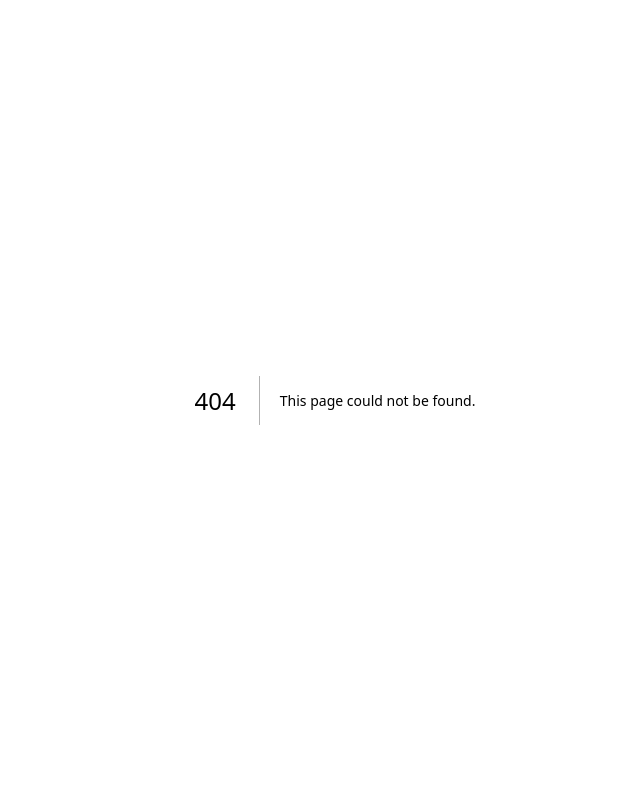
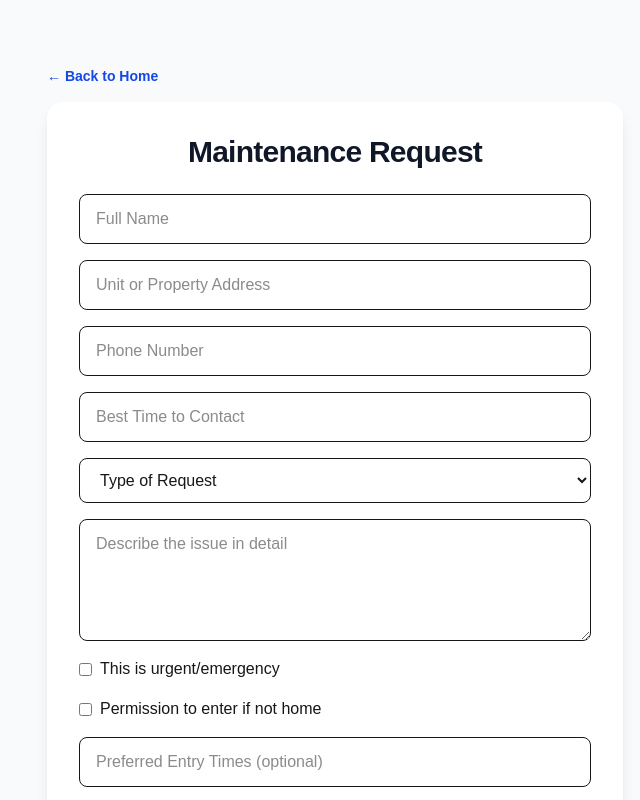
Before and after one commit to jdoerr13/dcd-properties, a Next.js app: page /maintenance in a window 1280 px wide. Before the commit this address had no page. Shown: the top 800 px of the page, without its empty margins (305-945 px from the left). Built offline with nearby package versions, Linux system fonts and the light colour scheme.

Commit message:
temporary forms Updated

```diff
--- /dev/null
+++ b/src/app/login/page.tsx
@@ -0,0 +1,46 @@
+"use client";
+import Link from "next/link";
+
+export default function LoginPage() {
+  return (
+    <section className="min-h-screen flex items-center justify-center bg-gray-50">
+      <div className="w-full max-w-md">
+        {/* Back Button */}
+        <Link
+          href="/"
+          className="inline-block mb-4 text-blue-700 hover:underline text-sm font-semibold"
+        >
+          ← Back to Home
+        </Link>
+        <div className="bg-white p-10 rounded-2xl shadow-xl">
+          <h1 className="text-3xl font-extrabold mb-6 text-center text-gray-900">
+            Tenant / Owner Login
+          </h1>
+          <form className="space-y-6">
+            <input
+              type="email"
+              placeholder="Email Address"
+              className="border border-gray-300 rounded-lg px-4 py-3 w-full bg-white focus:border-blue-400 focus:ring-2 focus:ring-blue-200 outline-none transition"
+              required
+            />
+            <input
+              type="password"
+              placeholder="Password"
+              className="border border-gray-300 rounded-lg px-4 py-3 w-full bg-white focus:border-blue-400 focus:ring-2 focus:ring-blue-200 outline-none transition"
+              required
+            />
+            <button
+              type="submit"
+              className="bg-blue-600 text-white w-full px-4 py-3 rounded-xl font-semibold text-lg shadow-lg hover:bg-blue-700 transition"
+            >
+              Log In
+            </button>
+          </form>
+          <p className="text-center mt-6 text-gray-600 text-sm">
+            <a href="#" className="text-blue-600 hover:underline">Forgot password?</a>
+          </p>
+        </div>
+      </div>
+    </section>
+  );
+}
--- /dev/null
+++ b/src/app/maintenance/page.tsx
@@ -0,0 +1,87 @@
+"use client";
+import { useState } from "react";
+import Link from "next/link";
+
+
+export default function MaintenanceRequest() {
+  const [submitted, setSubmitted] = useState(false);
+
+  // This handles submission and only sets submitted if the fetch is ok
+  async function handleSubmit(e) {
+    e.preventDefault();
+    const formData = new FormData(e.target);
+    const response = await fetch(e.target.action, {
+      method: "POST",
+      body: formData,
+      headers: { Accept: "application/json" }
+    });
+    if (response.ok) {
+      setSubmitted(true);
+    } else {
+      alert("Something went wrong. Please try again.");
+    }
+  }
+
+     return (
+    <section className="py-16 bg-gray-50 min-h-screen flex items-center">
+      <div className="max-w-xl mx-auto w-full">
+        {/* Back Button */}
+        <Link
+          href="/"
+          className="inline-block mb-4 text-blue-700 hover:underline text-sm font-semibold"
+        >
+          ← Back to Home
+        </Link>
+        <div className="p-8 bg-white rounded-2xl shadow-lg">
+          <h2 className="text-3xl font-extrabold text-center mb-6 text-gray-900 tracking-tight">
+            Maintenance Request
+          </h2>
+          {submitted ? (
+            <div className="text-green-600 text-center font-semibold text-lg">
+              Thank you! Your request has been submitted.
+            </div>
+          ) : (
+            <form
+              action="https://formspree.io/f/your-maintenance-form-id"
+              method="POST"
+              onSubmit={handleSubmit}
+              className="grid gap-4"
+              encType="multipart/form-data"
+            >
+              <input name="tenant_name" type="text" placeholder="Full Name" required className="border rounded-lg px-4 py-3 w-full" />
+              <input name="address" type="text" placeholder="Unit or Property Address" required className="border rounded-lg px-4 py-3 w-full" />
+              <input name="phone" type="tel" placeholder="Phone Number" required className="border rounded-lg px-4 py-3 w-full" />
+              <input name="contact_time" type="text" placeholder="Best Time to Contact" className="border rounded-lg px-4 py-3 w-full" />
+              <select name="request_type" required className="border rounded-lg px-4 py-3 w-full">
+                <option value="">Type of Request</option>
+                <option value="Plumbing">Plumbing</option>
+                <option value="Electrical">Electrical</option>
+                <option value="HVAC">HVAC</option>
+                <option value="Appliance">Appliance</option>
+                <option value="Pest">Pest</option>
+                <option value="Other">Other</option>
+              </select>
+              <textarea name="description" placeholder="Describe the issue in detail" required rows={4} className="border rounded-lg px-4 py-3 w-full" />
+              <label className="inline-flex items-center">
+                <input type="checkbox" name="emergency" value="Yes" className="mr-2" />
+                This is urgent/emergency
+              </label>
+              <label className="inline-flex items-center">
+                <input type="checkbox" name="permission_to_enter" value="Yes" className="mr-2" />
+                Permission to enter if not home
+              </label>
+              <input name="preferred_entry_time" type="text" placeholder="Preferred Entry Times (optional)" className="border rounded-lg px-4 py-3 w-full" />
+              <div>
+                <label className="block mb-1 font-medium text-gray-700">Upload Photo (optional):</label>
+                <input name="photo" type="file" accept="image/*" className="w-full" />
+              </div>
+              <button type="submit" className="bg-blue-600 text-white px-8 py-3 rounded-xl hover:bg-blue-700 transition font-semibold shadow-md">
+                Submit Request
+              </button>
+            </form>
+          )}
+        </div>
+      </div>
+    </section>
+  );
+}
--- a/src/app/page.tsx
+++ b/src/app/page.tsx
@@ -90,16 +90,17 @@ export default function Home() {
 
           {/* Center: Nav Links (desktop only) */}
           <div className="hidden md:flex justify-center space-x-10 text-white font-semibold uppercase tracking-widest text-base drop-shadow-md">
-            <a href="#services" className="hover:text-blue-300 transition">Services</a>
+          <a href="/maintenance" className="hover:text-blue-300 transition whitespace-nowrap">Maintenance Request</a>
             <a href="#listings" className="hover:text-blue-300 transition whitespace-nowrap">Rental Properties</a>
             <a href="#contact" className="hover:text-blue-300 transition">Contact</a>
-            <a href="#" className="hover:text-blue-300 transition whitespace-nowrap">Tenant / Owner Login</a>
+            <a href="/login" className="hover:text-blue-300 transition whitespace-nowrap">Tenant / Owner Login</a>
+
           </div>
 
           {/* Right: Contact link (desktop only) */}
           <div className="hidden md:flex justify-end">
-            <a href="tel:3046147020" className="text-lg font-bold text-white hover:text-blue-300 transition drop-shadow-md">
-              Call: 304-614-7020
+            <a href="tel:3046147029" className="text-lg font-bold text-white hover:text-blue-300 transition drop-shadow-md">
+              Call: 304-614-7029
             </a>
           </div>
 
@@ -118,11 +119,14 @@ export default function Home() {
         {/* MOBILE MENU OVERLAY */}
         {mobileNavOpen && (
           <div className="fixed inset-0 bg-black/90 z-50 flex flex-col items-center justify-center space-y-8 text-white text-xl font-semibold uppercase tracking-widest transition-all">
-            <a href="#services" onClick={() => setMobileNavOpen(false)} className="hover:text-blue-300 transition">Services</a>
+          <a href="/maintenance" onClick={() => setMobileNavOpen(false)} className="hover:text-blue-300 transition"> Maintenance Request</a>
             <a href="#listings" onClick={() => setMobileNavOpen(false)} className="hover:text-blue-300 transition whitespace-nowrap">Rental Properties</a>
             <a href="#contact" onClick={() => setMobileNavOpen(false)} className="hover:text-blue-300 transition">Contact</a>
-            <a href="#" onClick={() => setMobileNavOpen(false)} className="hover:text-blue-300 transition whitespace-nowrap">Tenant / Owner Login</a>
-            <a href="tel:3046147020" onClick={() => setMobileNavOpen(false)} className="text-lg font-bold hover:text-blue-300 transition">Call: 304-614-7020</a>
+            <a href="/login" onClick={() => setMobileNavOpen(false)} className="hover:text-blue-300 transition whitespace-nowrap">
+                Tenant / Owner Login
+                      </a>
+
+            <a href="tel:3046147029" onClick={() => setMobileNavOpen(false)} className="text-lg font-bold hover:text-blue-300 transition">Call: 304-614-7029</a>
           </div>
         )}
 
@@ -273,18 +277,18 @@ export default function Home() {
               <strong>Address:</strong> 100 Westridge Drive, Elkins, WV 26241
             </span>
             <span>
-              <strong>Phone:</strong> <a href="tel:3046147020" className="underline hover:text-blue-300">304-614-7020</a>
+              <strong>Phone:</strong> <a href="tel:3046147029" className="underline hover:text-blue-300">304-614-7029</a>
             </span>
             <span>
               <strong>Email:</strong> <a href="mailto:daviddoerr44@gmail.com" className="underline hover:text-blue-300">daviddoerr44@gmail.com</a>
             </span>
           </div>
           {/* Logins */}
-          <div className="space-x-4">
-            <a href="#" className="hover:underline">
-              Owner / Tenant Login
-            </a>
-          </div>
+       <div className="space-x-4">
+          <a href="/login" className="hover:underline">
+            Owner / Tenant Login
+          </a>
+        </div>
         </div>
       </footer>
     </div>
```
